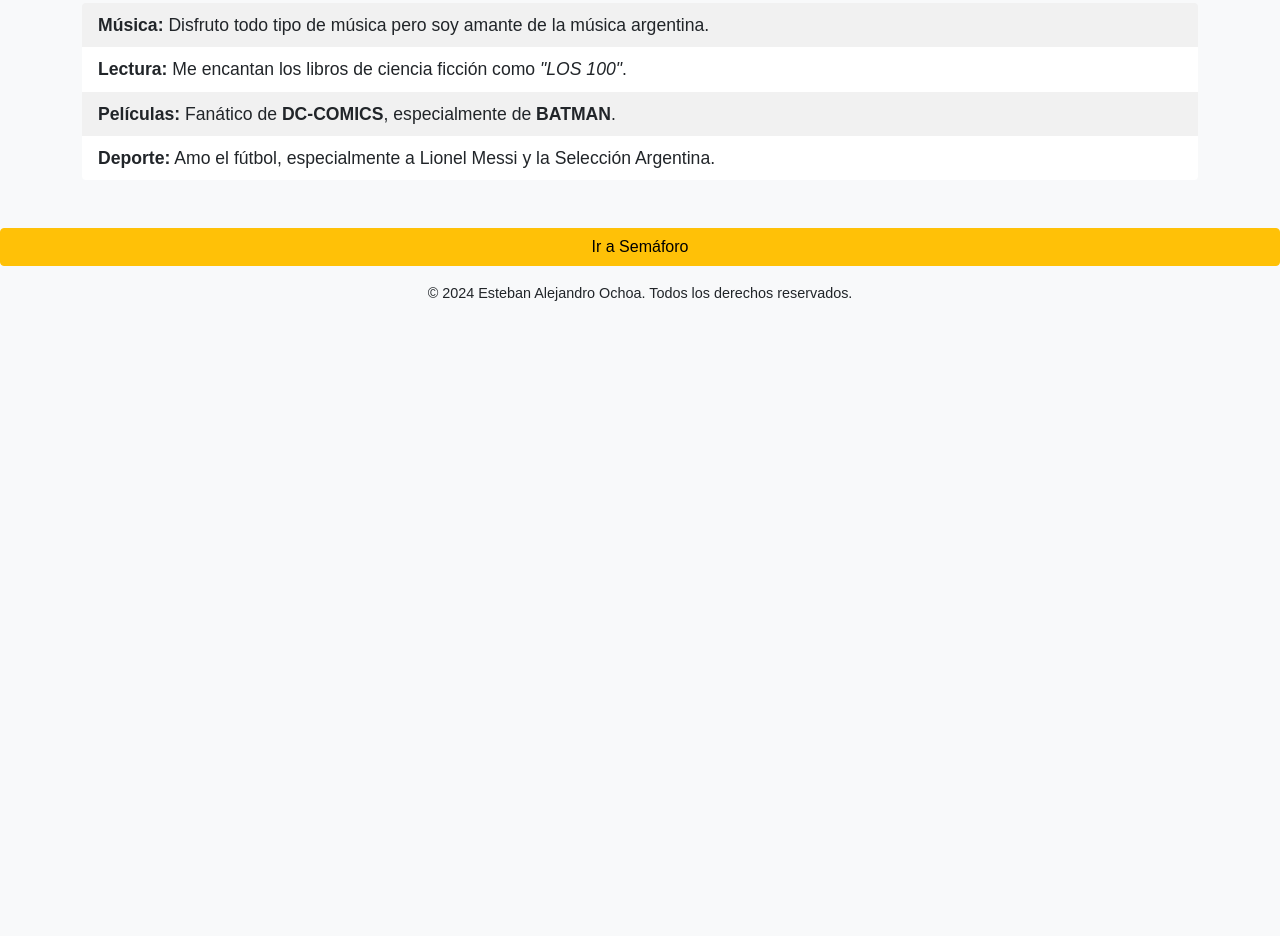
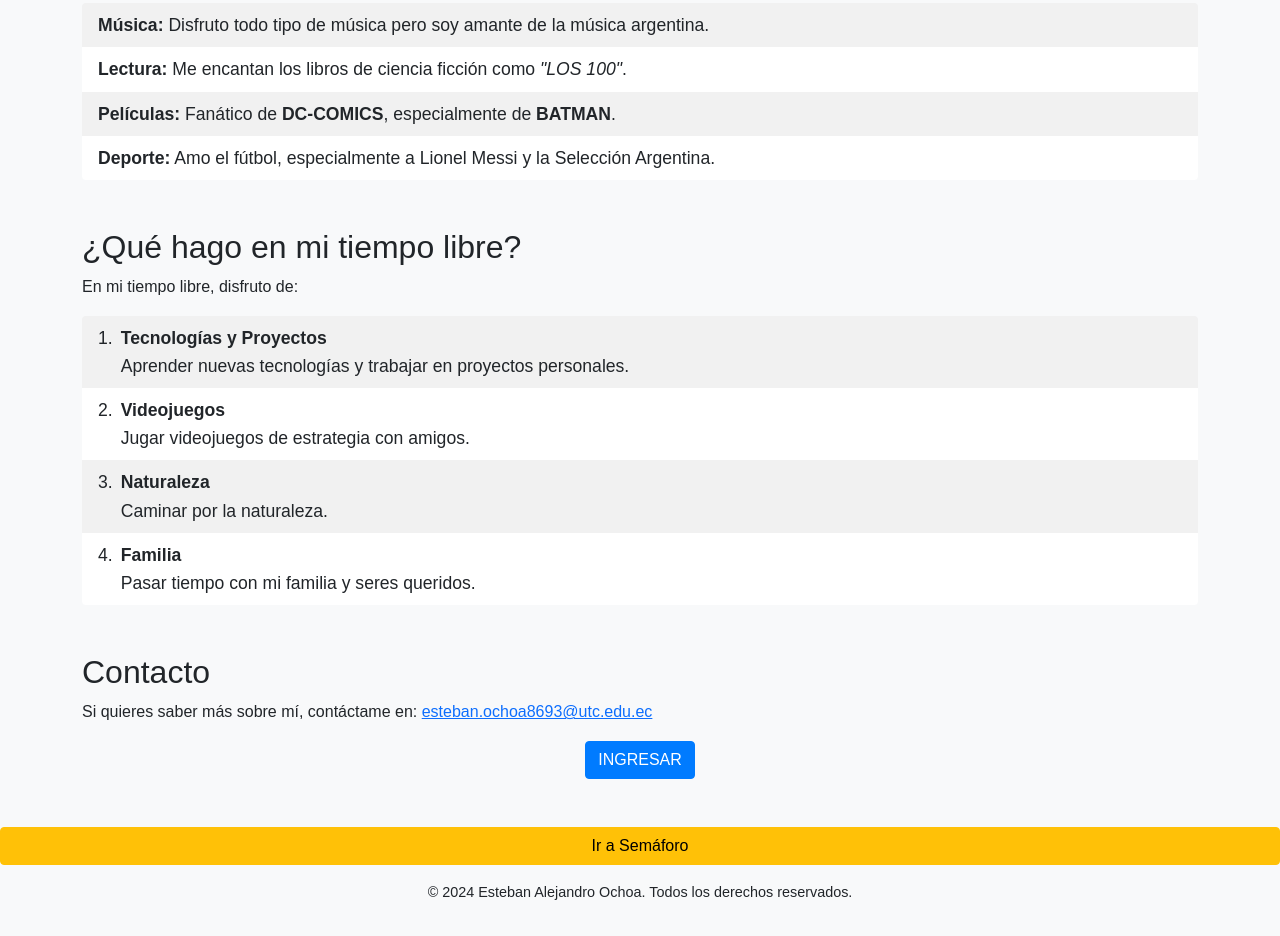
Before and after one commit to OCHOIN/curriculum, a plain HTML site: page utc.html in a window 1280 px wide. Shown: the part 735-1671 px from the top of the page. Before the commit the page ends 1072 px from the top, so only its background shows below. Drawn offline with nearby package versions, Linux system fonts and the light colour scheme.

Commit message:
deber completo

```diff
--- a/utc.html
+++ b/utc.html
@@ -39,8 +39,10 @@
                     <p class="textop">Hola, soy <strong>Esteban Alejandro Ochoa</strong>, tengo 21 años y soy estudiante de <em>Ingeniería en Sistemas</em> en la <strong>Universidad Técnica de Cotopaxi (UTC)</strong>. Me apasiona la tecnología, el desarrollo de software y la constante evolución del mundo digital.</p>
                 </div>
             </div>
+            <center>
+                <button class="btn btn-primary" onclick="enviarContenido()">Cambiar Contenido</button>
+            </center>
         </section>
-        <center> <button class="btn btn-primary" onclick="enviarContenido()">Cambiar Contenido</button> </center>
 
         <div class="row mb-4">
             <div class="col-md-4">
@@ -61,16 +63,61 @@
                 <li class="list-group-item"><strong>Deporte:</strong> Amo el fútbol, especialmente a Lionel Messi y la Selección Argentina.</li>
             </ul>
         </section>
+        <section id="tiempo-libre" class="mb-5">
+            <h2>¿Qué hago en mi tiempo libre?</h2>
+            <p>En mi tiempo libre, disfruto de:</p>
+            <ol class="list-group list-group-numbered">
+                <li class="list-group-item d-flex justify-content-between align-items-start">
+                    <div class="ms-2 me-auto">
+                        <div class="fw-bold">Tecnologías y Proyectos</div>
+                        Aprender nuevas tecnologías y trabajar en proyectos personales.
+                    </div>
+                    <span class="badge bg-primary rounded-pill"></span>
+                </li>
+                <li class="list-group-item d-flex justify-content-between align-items-start">
+                    <div class="ms-2 me-auto">
+                        <div class="fw-bold">Videojuegos</div>
+                        Jugar videojuegos de estrategia con amigos.
+                    </div>
+                    <span class="badge bg-secondary rounded-pill"></span>
+                </li>
+                <li class="list-group-item d-flex justify-content-between align-items-start">
+                    <div class="ms-2 me-auto">
+                        <div class="fw-bold">Naturaleza</div>
+                        Caminar por la naturaleza.
+                    </div>
+                    <span class="badge bg-success rounded-pill"></span>
+                </li>
+                <li class="list-group-item d-flex justify-content-between align-items-start">
+                    <div class="ms-2 me-auto">
+                        <div class="fw-bold">Familia</div>
+                        Pasar tiempo con mi familia y seres queridos.
+                    </div>
+                    <span class="badge bg-danger rounded-pill"></span>
+                </li>
+            </ol>
+        </section>
+        <section id="contacto">
+            <h2>Contacto</h2>
+            <p>Si quieres saber más sobre mí, contáctame en: <a href="mailto:esteban.ochoa8693@utc.edu.ec">esteban.ochoa8693@utc.edu.ec</a></p>
+        </section>
+        <center>
+            <button class="btn btn-primary" onclick="showMessage()">INGRESAR</button>
+        </center>
     </main>
     <button class="btn btn-warning w-100" onclick="window.location.href='semaforo.html'">Ir a Semáforo</button>
     <footer class="text-center py-3 bg-light">
         <p>&copy; 2024 Esteban Alejandro Ochoa. Todos los derechos reservados.</p>
     </footer>
     <!-- Bootstrap Bundle JS -->
-    <script src="https://cdn.jsdelivr.net/npm/bootstrap@5.0.2/dist/js/bootstrap.bundle.min.js" integrity="sha384-MrcW6ZMFYlzcLA8Nl+NtUVF0sA7MsXsP1UyJoMp4YLEuNSfAP+JcXn/tWtIaxVXM" crossorigin="anonymous"></script>
+    <script src="https://cdn.jsdelivr.net/npm/bootstrap@5.0.2/dist/js/bootstrap.bundle.min.js"></script>
     <script>
+        function showMessage(){
+            alert("Has presionado el botón INGRESAR");
+        }
+
         function enviarContenido(){
-            const texto = document.querySelector(".textop") // sirve para atrapar elementos por su clase
+            const texto = document.querySelector(".textop");
             texto.textContent = "Este es el nuevo contenido generado desde JavaScript";
         }
 
```
